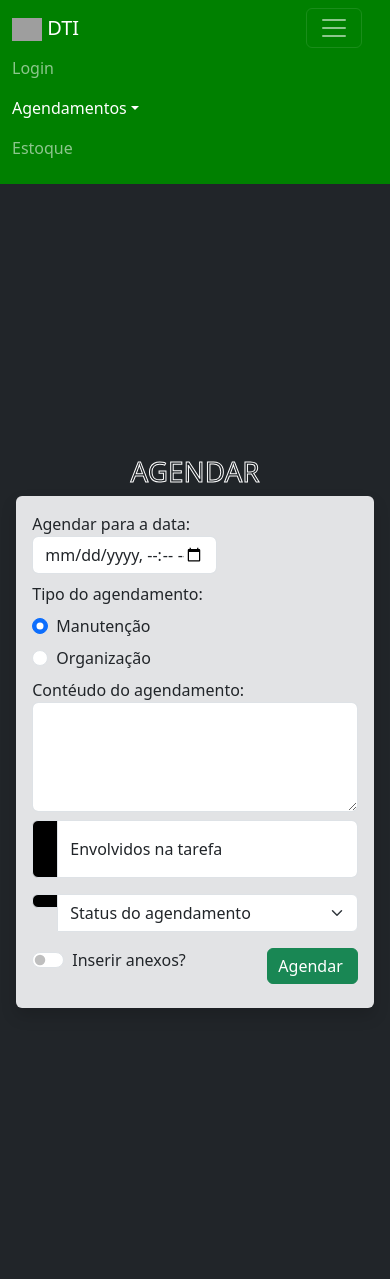
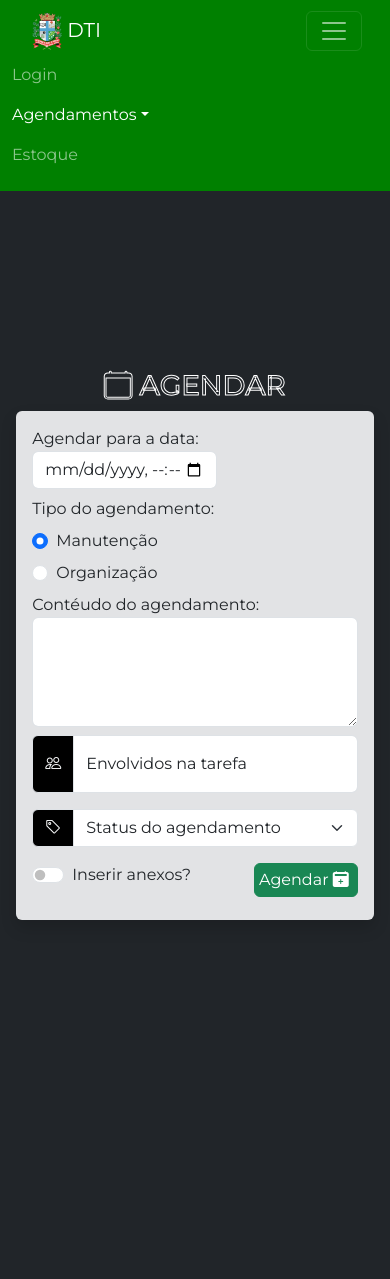
Before and after one commit to Leonardosc-debug/Estoque-Agendamento-PrefeituraDTI, a PHP site: page /php/pages/agendamentos/agendar.php in a window 390 px wide, after a click that opens the changed part. After the commit the page ends 920 px from the top, so only its background shows below. Run offline with PHP 8.4, Linux system fonts and the light colour scheme; some libraries are stand-ins or nearby versions; grey boxes are pictures that could not be loaded.

Commit message:
feat, refactor: Adição dos uploads fixos com descrição dos limites dos uploads. Mudança na importação dos script e deslocamento da programação para o arquivo separado.

```diff
--- a/assets/php/pages/agendamentos/agendar.php
+++ b/assets/php/pages/agendamentos/agendar.php
@@ -5,28 +5,25 @@
     <meta charset="UTF-8">
     <meta name="viewport" content="width=device-width, initial-scale=1.0">
     <title>Agendar</title>
-    <link rel="shortcut icon" href="./img/logo.png" type="image/x-icon">
-    <!-- JQuery -->
-    <script type="text/javascript" src="./js/jquery-3.7.1.min.js"></script>
-    <!-- Bootstrap Core CSS -->
-    <link rel="stylesheet" href="./css/bootstrap.min.css">
-    <link rel="stylesheet" href="./css/bootstrap-icons.css">
+    <link rel="shortcut icon" href="./../../../images/global/logo.png" type="image/x-icon">
     <!-- CSS Génerico e Específico de cada página (se tiver) -->
-    <link rel="stylesheet" href="./css/padrao.css">
-    <link rel="stylesheet" href="./css/agendar.css">
+    <link rel="stylesheet" href="../../../css/global.css">
+    <link rel="stylesheet" href="../../../css/pages/agendar.css">
 </head>
 
 <body class="bg-dark">
 
+    <header>
         <!-- Barra topo da tela -->
-    <header class="sticky-top navbar navbar-expand-lg" data-bs-theme="dark" style="background-color: green;">
-        <nav class="container-fluid">
+        <nav class="fixed-top navbar navbar-expand-lg" data-bs-theme="dark" style="background-color: green;">
+            <div class="container-fluid">
                 <a class="navbar-brand" href="home.php">
-                <img src="./IMG/logo.png" width="30">
+                    <img src="./../../../images/global/logo.png" width="30">
                     DTI
                 </a>
-            <button class="navbar-toggler me-3" type="button" data-bs-toggle="collapse" data-bs-target="#navbarConteudo"
-                aria-controls="navbarTogglerDemo02" aria-expanded="false" aria-label="Toggle navigation">
+                <button class="navbar-toggler me-3" type="button" data-bs-toggle="collapse"
+                    data-bs-target="#navbarConteudo" aria-controls="navbarTogglerDemo02" aria-expanded="false"
+                    aria-label="Toggle navigation">
                     <span class="navbar-toggler-icon"></span>
                 </button>
                 <div class="collapse navbar-collapse" id="navbarConteudo">
@@ -39,34 +36,122 @@
                             <a class="nav-link dropdown-toggle active" href="#" role="button" data-bs-toggle="dropdown"
                                 aria-expanded="false">Agendamentos</a>
                             <ul class="dropdown-menu dropdown-menu-dark w-25">
-                            <li><a class="dropdown-item" href="./agendamentos.php"><i class="bi bi-card-list"></i>
+                                <li><a class="dropdown-item" href="../agendamentos/listarAgendamentos.php"><i
+                                            class="bi bi-card-list"></i>
                                         Listar</a></li>
-                            <li><a class="dropdown-item" href="./agendar.php"><i class="bi bi-calendar2-plus-fill"></i>
+                                <li><a class="dropdown-item" href="../agendamentos/agendar.php"><i
+                                            class="bi bi-calendar2-plus-fill"></i>
                                         Agendar</a></li>
                             </ul>
                         </li>
                         <li class="nav-item">
-                        <a class="nav-link" href="estoque.php">Estoque</a>
+                            <a class="nav-link" href="../estoque/estoque.php">Estoque</a>
                         </li>
                     </ul>
+                </div>
+            </div>
         </nav>
     </header>
 
     <!-- Formulário para agendamento -->
-    <main class="container align-content-center" style="height: 90vh;">
+    <main class="container align-content-center" style="height: calc(100vh - 80px);">
         <h1 class="text-white text-center" style="-webkit-text-fill-color: transparent; -webkit-text-stroke: 1px;">
-            AGENDAR</h1>
+            <i class="bi bi-calendar text-white"></i> AGENDAR
+        </h1>
         <div class="row justify-content-center">
             <div class="col-11 col-md p-3 shadow bg-secondary-subtle border-0 rounded">
                 <form class="row">
-                    <div class="col-sm visually-hidden overflow-auto" id="colunaEsquerda" style="max-height: 700px;">
+                    <div class="col-sm visually-hidden overflow-auto" id="colunaEsquerda" style="max-height: 477px;">
                         <div class="mb-3" id="grupoAnexos">
-                            <label for="inputAnexo1">Anexo 1:</label>
-                            <input class="form-control ms-2 mt-0" name="anexoArquivo" type="file"
-                                onchange="validarTipoArquivo(this)" accept=".jpg, .jpeg, .png">
+                            <div>
+                                <h1 class="text-center opacity-75 mb-0" style="font-size: 15px;">O limite do tamanho dos
+                                    anexos é de até 10MB.</h1>
+                                <p class="text-center opacity-75 mt-0" style="font-size: 13px;">e só são aceitos as
+                                    extensões: jpg, jpeg e png.</p>
+                            </div>
+                            <label>Anexo 1:</label>
+                            <div class="ms-2 mb-2">
+                                <input class="form-control" name="anexoArquivo" type="file"
+                                    onchange="validarArquivo(this)" accept=".jpg, .jpeg, .png">
+                                <textarea class="form-control mt-2" name="textoAnexo"
+                                    placeholder="Insira o texto que acompanhará o anexo como descrição..." rows="2"
+                                    disabled></textarea>
+                            </div>
+                            <label>Anexo 2:</label>
+                            <div class="ms-2 mb-2">
+                                <input class="form-control" name="anexoArquivo" type="file"
+                                    onchange="validarArquivo(this)" accept=".jpg, .jpeg, .png" disabled>
+                                <textarea class="form-control mt-2" name="textoAnexo"
+                                    placeholder="Insira o texto que acompanhará o anexo como descrição..." rows="2"
+                                    disabled></textarea>
+                            </div>
+                            <label>Anexo 3:</label>
+                            <div class="ms-2 mb-2">
+                                <input class="form-control" name="anexoArquivo" type="file"
+                                    onchange="validarArquivo(this)" accept=".jpg, .jpeg, .png" disabled>
+                                <textarea class="form-control mt-2" name="textoAnexo"
+                                    placeholder="Insira o texto que acompanhará o anexo como descrição..." rows="2"
+                                    disabled></textarea>
+                            </div>
+                            <label>Anexo 4:</label>
+                            <div class="ms-2 mb-2">
+                                <input class="form-control" name="anexoArquivo" type="file"
+                                    onchange="validarArquivo(this)" accept=".jpg, .jpeg, .png" disabled>
+                                <textarea class="form-control mt-2" name="textoAnexo"
+                                    placeholder="Insira o texto que acompanhará o anexo como descrição..." rows="2"
+                                    disabled></textarea>
+                            </div>
+                            <label>Anexo 5:</label>
+                            <div class="ms-2 mb-2">
+                                <input class="form-control" name="anexoArquivo" type="file"
+                                    onchange="validarArquivo(this)" accept=".jpg, .jpeg, .png" disabled>
+                                <textarea class="form-control mt-2" name="textoAnexo"
+                                    placeholder="Insira o texto que acompanhará o anexo como descrição..." rows="2"
+                                    disabled></textarea>
+                            </div>
+                            <label>Anexo 6:</label>
+                            <div class="ms-2 mb-2">
+                                <input class="form-control" name="anexoArquivo" type="file"
+                                    onchange="validarArquivo(this)" accept=".jpg, .jpeg, .png" disabled>
+                                <textarea class="form-control mt-2" name="textoAnexo"
+                                    placeholder="Insira o texto que acompanhará o anexo como descrição..." rows="2"
+                                    disabled></textarea>
+                            </div>
+                            <label>Anexo 7:</label>
+                            <div class="ms-2 mb-2">
+                                <input class="form-control" name="anexoArquivo" type="file"
+                                    onchange="validarArquivo(this)" accept=".jpg, .jpeg, .png" disabled>
+                                <textarea class="form-control mt-2" name="textoAnexo"
+                                    placeholder="Insira o texto que acompanhará o anexo como descrição..." rows="2"
+                                    disabled></textarea>
+                            </div>
+                            <label>Anexo 8:</label>
+                            <div class="ms-2 mb-2">
+                                <input class="form-control" name="anexoArquivo" type="file"
+                                    onchange="validarArquivo(this)" accept=".jpg, .jpeg, .png" disabled>
+                                <textarea class="form-control mt-2" name="textoAnexo"
+                                    placeholder="Insira o texto que acompanhará o anexo como descrição..." rows="2"
+                                    disabled></textarea>
+                            </div>
+                            <label>Anexo 9:</label>
+                            <div class="ms-2 mb-2">
+                                <input class="form-control" name="anexoArquivo" type="file"
+                                    onchange="validarArquivo(this)" accept=".jpg, .jpeg, .png" disabled>
+                                <textarea class="form-control mt-2" name="textoAnexo"
+                                    placeholder="Insira o texto que acompanhará o anexo como descrição..." rows="2"
+                                    disabled></textarea>
+                            </div>
+                            <label>Anexo 10:</label>
+                            <div class="ms-2 mb-2">
+                                <input class="form-control" name="anexoArquivo" type="file"
+                                    onchange="validarArquivo(this)" accept=".jpg, .jpeg, .png" disabled>
+                                <textarea class="form-control mt-2" name="textoAnexo"
+                                    placeholder="Insira o texto que acompanhará o anexo como descrição..." rows="2"
+                                    disabled></textarea>
                             </div>
                         </div>
-                    <div class="col overflow-auto" id="colunaDireita" style="max-height: 700px;">
+                    </div>
+                    <div class="col overflow-auto" id="colunaDireita" style="max-height: 477px;">
                         <div class="mb-2">
                             <label for="dataAgendamento">Agendar para a data:</label>
                             <input class="form-control" style="width: 185px;" type="datetime-local" id="dataAgendamento"
@@ -125,118 +210,13 @@
         <div class="row mt-2 rounded-1" id="statusSubmit"></div>
     </main>
 
-    <script src="./js/agendar.js"></script>
-    <script type="text/javascript">
-    let contatadorAgendamentoRealizado = 0;
-    $("#statusSubmit").hide();
-    $(document).ready(function() {
-        $("form").submit(function(evento) {
-            evento.preventDefault();
-            // Pegando os valores e colocando nas variaveis para manipulação e envio
-            let dataAgendamento = $("#dataAgendamento").val();
-            let tipoAgendamento = $("input[name='tipoAgendamento']:checked").val();
-            let conteudoAgendamento = $("#conteudoAgendamento").val();
-            let envolvidosAgendamento = $("#envolvidosAgendamento").val();
-            let statusAgendamento = $("#selectStatus").val();
-
-
-            // Validações dos campos obrigatórios - Client-Side
-
-            let existeCampoInvalido = false;
-            if (dataAgendamento === "" || dataAgendamento === null) {
-                $("#dataAgendamento").addClass("is-invalid");
-                existeCampoInvalido = true;
-            } else {
-                $("#dataAgendamento").removeClass("is-invalid");
-            };
-            if (conteudoAgendamento === "" || conteudoAgendamento === null) {
-                $("#conteudoAgendamento").addClass("is-invalid");
-                existeCampoInvalido = true;
-            } else {
-                $("#conteudoAgendamento").removeClass("is-invalid");
-            };
-            if (envolvidosAgendamento === "" || existeCampoInvalido === null) {
-                envolvidosAgendamento = "Nenhum citado...";
-            };
-            if (statusAgendamento === "" || statusAgendamento === null) {
-                $("#selectStatus").addClass("is-invalid");
-                existeCampoInvalido = true;
-            } else {
-                $("#selectStatus").removeClass("is-invalid");
-            };
-            if (existeCampoInvalido) {
-                alert("Esses seguintes campos obrigatórios faltaram de ser preenchidos:");
-                return false;
-            };
-
-            // AVISO: Colocar dentro da validação dos campos obrigatórios
-            // Adicionando os campos ao FormData
-            let formData = new FormData();
-            formData.append("dataAgendamento", dataAgendamento);
-            formData.append("tipoAgendamento", tipoAgendamento);
-            formData.append("conteudoAgendamento", conteudoAgendamento);
-            formData.append("envolvidosAgendamento", envolvidosAgendamento);
-            formData.append("statusAgendamento", statusAgendamento);
-            // Adicionando os anexos ao FormData
-            $('[name="anexoArquivo"]').each(function() {
-                if ($(this)[0].files.length >
-                    0) { // Verifica se há o arquivo, se tiver adiciona ao FormData
-                    let arquivo = $(this)[0].files;
-                    formData.append("anexoArquivos[]", arquivo[
-                        0
-                    ]); //Cria um array dentro do FormData e adiciona o arquivo atual do loop nele
-                }
-            });
-            // Adicionando o texto do anexo ao FormData
-            $(".textoAnexo").each(function() {
-                let textoAnexo = $(this).val();
-                formData.append("textosAnexos[]",
-                    textoAnexo
-                ); //Cria um array dentro do FormData e adiciona o texto atual do loop nele
-            })
-
-            $.ajax({
-                url: "salvarAgendamento.php",
-                method: "POST",
-                data: formData,
-                contentType: false,
-                processData: false,
-                success: function(result) {
-                    contatadorAgendamentoRealizado++;
-                    $("form").trigger("reset");
-                    $("#statusSubmit").fadeIn().append(
-                        `<p class="text-bg-success align-content-center border-2 border-bottom m-0 pt-2 pb-2">O ${contatadorAgendamentoRealizado}° agendamento foi realizado com sucesso!</p>`
-                    );
-                    setTimeout(function() {
-                        $('#statusSubmit').fadeOut('Slow');
-                    }, 5000);
-                },
-                error: function(xhr, status, error) {
-                    let respostaJson = xhr.responseJSON;
-                    console.log(status);
-                    console.log(xhr);
-                    console.log(respostaJson);
-                    let mensagemErro = "a um erro";
-                    $.each(respostaJson, function(chave, valor) {
-                        if ((chave == "extensao") && (valor == "invalido")) {
-                            mensagemErro =
-                                `ao erro de tentar enviar um arquivo com uma extensão inválida, os formatos aceitos são: png, jpeg e jpg!`;
-                        }
-                    });
-                    contatadorAgendamentoRealizado++;
-                    $("#statusSubmit").fadeIn().append(
-                        `<p class="text-bg-danger align-content-center border-2 border-bottom m-0 pt-2 pb-2">O ${contatadorAgendamentoRealizado}° agendamento não foi realizado devido  ${mensagemErro}!</p>`
-                    );
-                    setTimeout(function() {
-                        $('#statusSubmit').fadeOut('Slow');
-                    }, 5000);
-                    console.log("Error: " + error);
-                }
-            })
-        })
-    });
-    </script>
-    <script src="./js/bootstrap.bundle.min.js"></script>
+    <!-- Scripts framework e específicos de cada página (se tiver) -->
+    <!-- Jquery Lib -->
+    <script src="../../../js/libs/jquery.min.js"></script>
+    <!-- Bootstrap Framework -->
+    <script src="../../../js/frameworks/bootstrap.bundle.min.js"></script>
+    <!-- Script  -->
+    <script src="../../../js/pages/agendar.js"></script>
 </body>
 
 </html>
```
Lines whose indentation alone changed are shown as unchanged.
